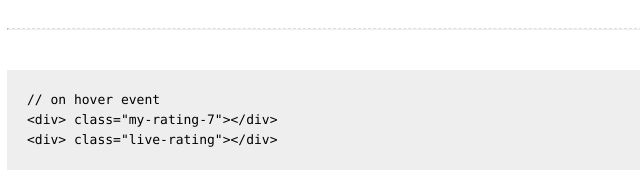
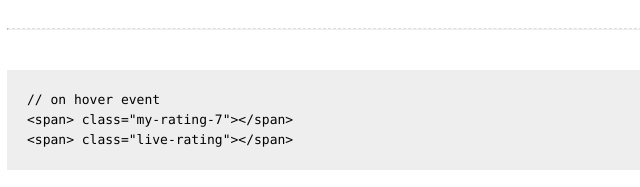
Before and after one commit to nashio/star-rating-svg, a website: page demo/index.html in a window 1280 px wide. Shown: the part 2988-3175 px from the top of the page, 1-641 px from the left. Drawn offline with nearby package versions, Linux system fonts and the light colour scheme.

Commit message:
fixed styles for live demo

```diff
--- a/demo/css/demo.css
+++ b/demo/css/demo.css
@@ -34,6 +34,12 @@ iframe {
     width: 640px;
 }
 
+.live-rating {
+  font-size: 43px;
+  margin-left: 10px;
+  color: lightGreen;
+}
+
 pre.prettyprint {
     font-family: "Lucida Console", Monaco, monospace;
     display: block;
--- a/demo/index.html
+++ b/demo/index.html
@@ -153,13 +153,13 @@ $(".my-rating-6").starRating({
 
 <pre class="pre-show prettyprint">
 // on hover event
-&lt;div&gt; class="my-rating-7">&lt;/div&gt;
-&lt;div&gt; class="live-rating">&lt;/div&gt;
+&lt;span&gt; class="my-rating-7">&lt;/span&gt;
+&lt;span&gt; class="live-rating">&lt;/span&gt;
 </pre>
 
 <!-- example using callback -->
-<div class="my-rating-7"></div>
-<div class="live-rating"></div>
+<span class="my-rating-7"></span>
+<span class="live-rating"></span>
 
 <pre class="pre-show prettyprint">
   $(".my-rating-7").starRating({
```
